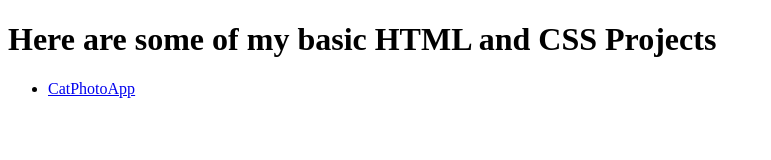
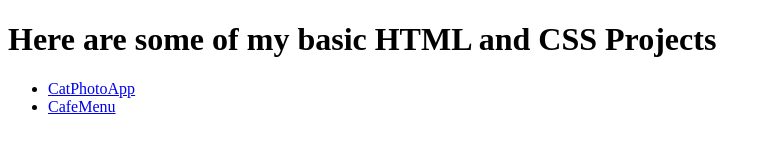
Before and after one commit to satyamadhavi1993/freecodecamp_projects, a plain HTML site: page index.html in a window 1280 px wide. Shown: the whole page, without its empty margins (0-771 px from the left). Drawn offline with Linux system fonts and the light colour scheme.

Commit message:
Update index.html with new CafeMenu page link

```diff
--- a/index.html
+++ b/index.html
@@ -8,7 +8,7 @@
         <h1>Here are some of my basic HTML and CSS Projects</h1>
         <ul>
             <li><a href="basic_html_cat_photo_app/CatPhotoApp.html">CatPhotoApp</a></a></li>
-            <!-- <li></li> -->
+            <li><a href="basic_css_cafe_menu_page/CafeMenu.html">CafeMenu</a></li>
         </ul>
     </body>
 </html>
```
